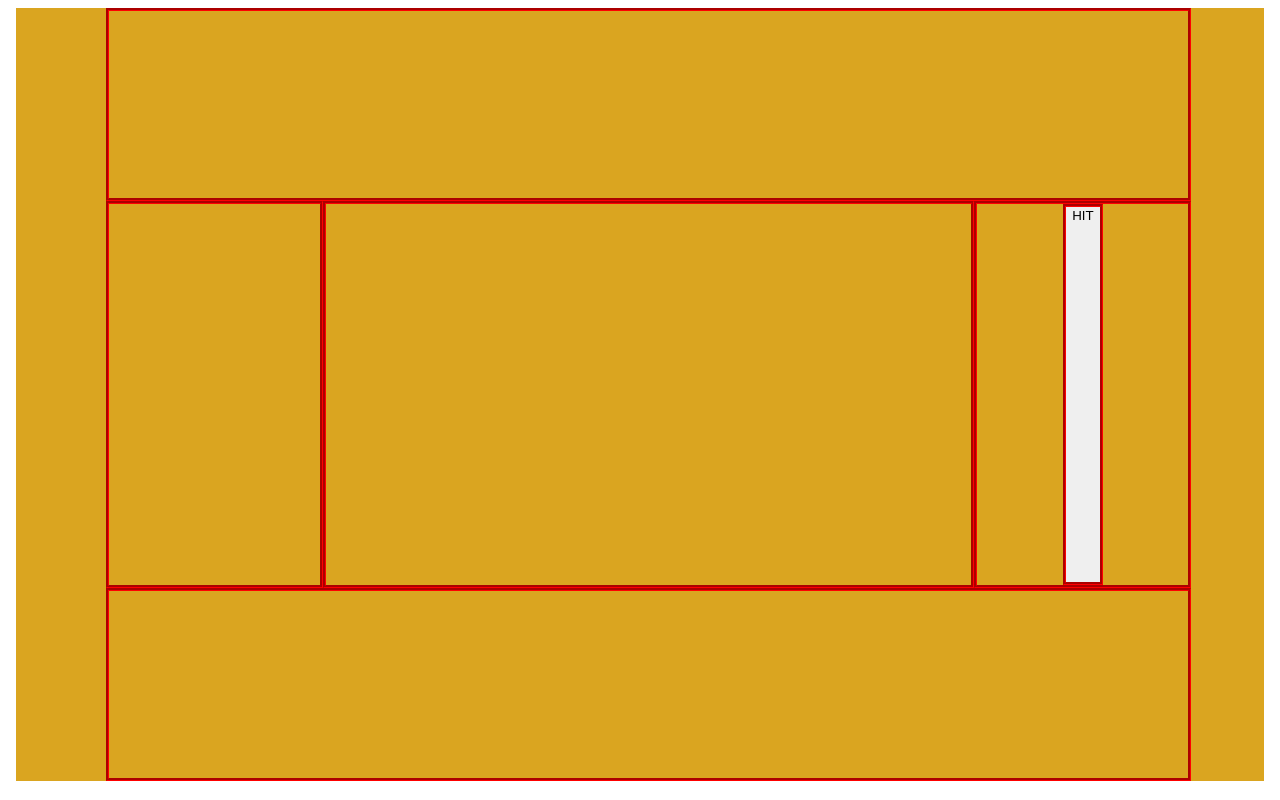
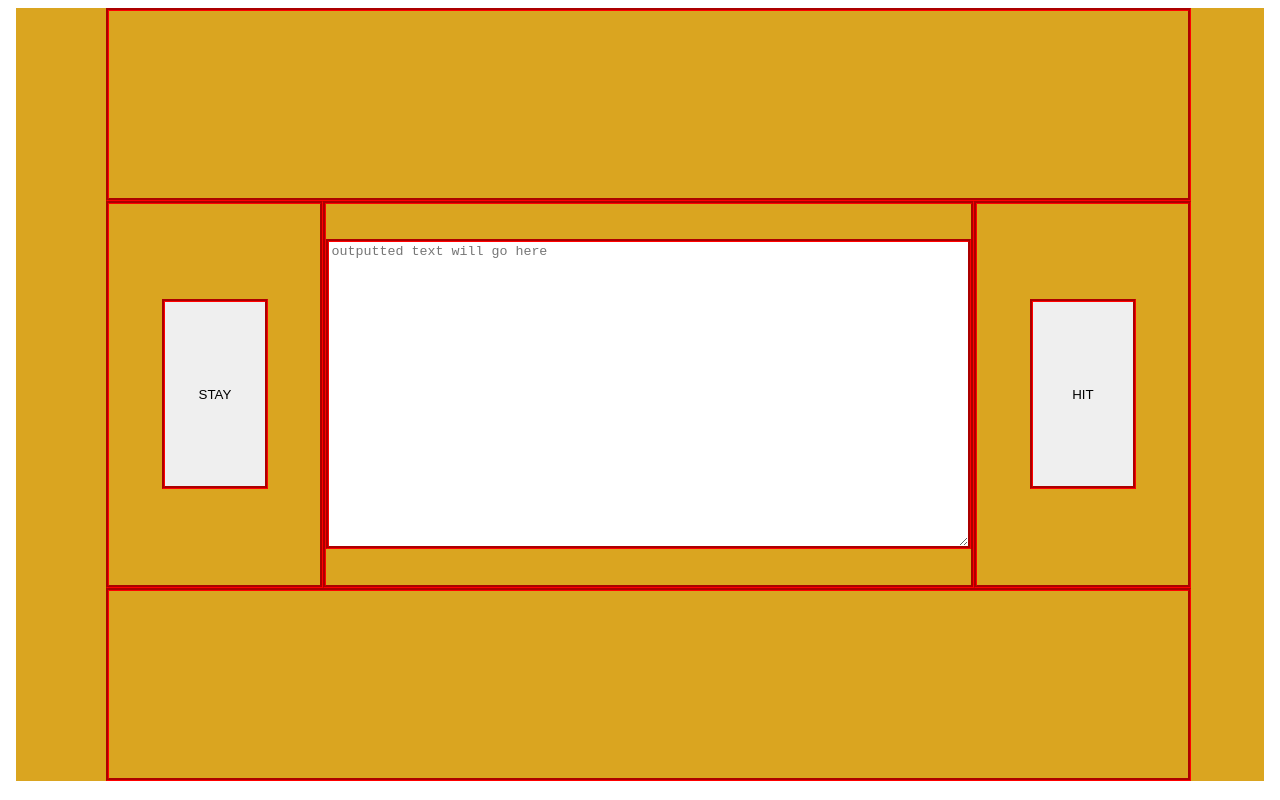
Before and after one commit to redlink2/redlink2.com, a Nuxt app: page /game in a window 1280 px wide. Built offline with nearby package versions, Linux system fonts and the light colour scheme.

Commit message:
Added stay btn + dealer textarea.
-added textarea where text will be outputted for game info
-added stay button that currently hides all cards
-added align-items: center to .container
-made .btns for hit and stay and set the height/width to 50%

```diff
--- a/pages/game.vue
+++ b/pages/game.vue
@@ -19,10 +19,20 @@
                     <img :src="require(`~/assets/playCards/${pcard1}.png`)" />
                 </div>
             </div>
-            <div class="stay"></div>
-            <div class="dealer"></div>
+            <div class="stay">
+                <button v-on:click="hide" class="btns">STAY</button>
+            </div>
+            <div class="dealer">
+                <textarea
+                    name="DEALER"
+                    id="dealer"
+                    cols="100"
+                    rows="20"
+                    placeholder="outputted text will go here"
+                ></textarea>
+            </div>
             <div class="hit">
-                <button v-on:click="deal">HIT</button>
+                <button v-on:click="deal" class="btns">HIT</button>
             </div>
             <div class="playerHand">
                 <div class="pCard1" v-if="dealt">
@@ -64,6 +74,9 @@ export default {
             //put card together
             this.pcard1 = this.suit + this.number
             this.dealt = true
+        },
+        hide() {
+            this.dealt = false
         }
 
     },
@@ -93,6 +106,7 @@ body {
 .container * {
     display: flex;
     justify-content: space-evenly;
+    align-items: center;
     border: groove;
     border-color: red;
 }
@@ -101,6 +115,10 @@ body {
 }
 .playerHand {
     grid-area: 4 / 2 / 5 / 7;
+}
+.btns {
+    height: 50%;
+    width: 50%;
 }
 .hit {
     grid-area: 2 / 6 / 4 / 7;
```
